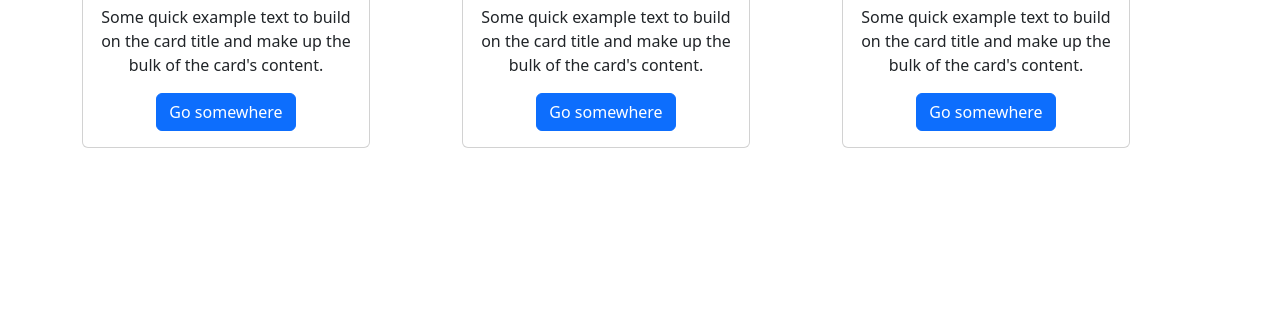
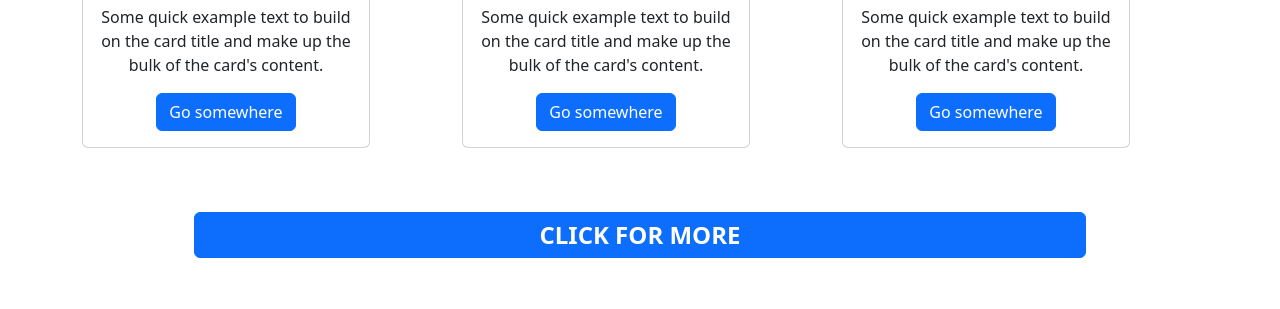
Before and after one commit to NikosDig/bootstrap-practise, a plain HTML site: page index.html in a window 1280 px wide. Shown: the part 230-539 px from the top of the page. Drawn offline with nearby package versions, Linux system fonts and the light colour scheme.

Commit message:
Update index.html

```diff
--- a/index.html
+++ b/index.html
@@ -47,7 +47,7 @@
                 <a class="nav-link text-white" href="#">About</a>
               </li>
               <li class="nav-item">
-                <a class="nav-link text-white">Contact</a>
+                <a class="nav-link text-white" href="#">Contact</a>
               </li>
             </ul>
             <form class="d-flex" role="search">
@@ -116,6 +116,18 @@
           </div>
         </div>
       </div>
+      <div class="container">
+        <div class="row">
+          <div class="col-12 d-flex justify-content-evenly">
+            <button
+              class="btn btn-primary text-uppercase fs-4 fw-bold p-1 my-5"
+              style="width: 80%"
+            >
+              click for more
+            </button>
+          </div>
+        </div>
+      </div>
     </main>
     <footer></footer>
   </body>
```
